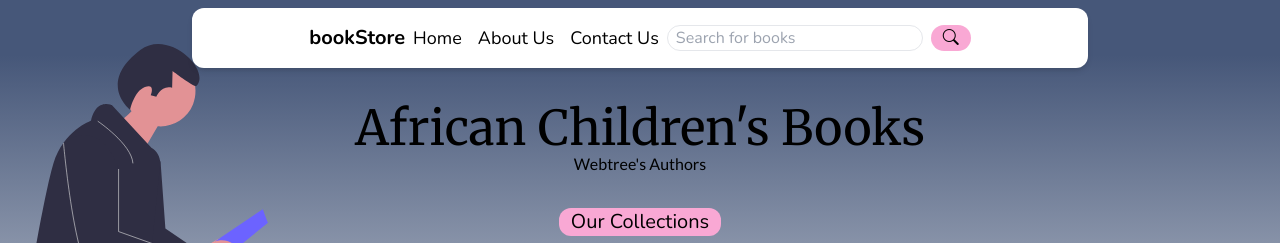
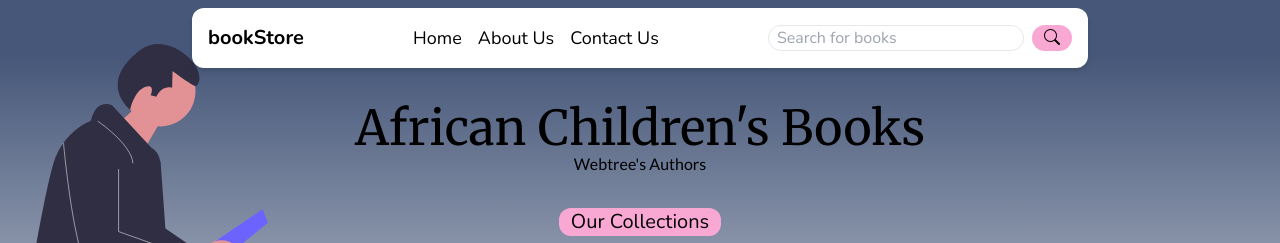
Before and after one commit to Mmadiba724/book-store, a plain HTML site: page index.html in a window 1280 px wide. Shown: the top 243 px of the page. Drawn offline with nearby package versions, Linux system fonts and the light colour scheme.

Commit message:
responsive

```diff
--- a/index.html
+++ b/index.html
@@ -38,7 +38,7 @@
         class="bg-[url('assets/fade-bg.svg')] bg-cover font-['nunito'] relative bg-gradient-to-t from-[#f783ac] from-5% via-gray-100 via-50% to-[#465779] to-95%  "
     >
         <nav
-            class="flex gap-2 justify-center items-center md:flex-row w-full max-w-4xl p-4 rounded-xl mx-auto mt-2 shadow-md bg-white "
+            class="flex gap-2 justify-between items-center md:flex-row w-full max-w-4xl p-4 rounded-xl mx-auto mt-2 shadow-md bg-white "
         >
 
             <div class="flex items-center justify-between w-full md:w-auto">
```
